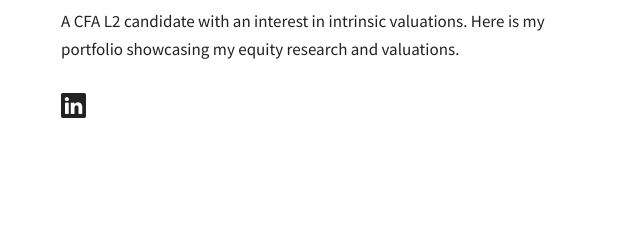
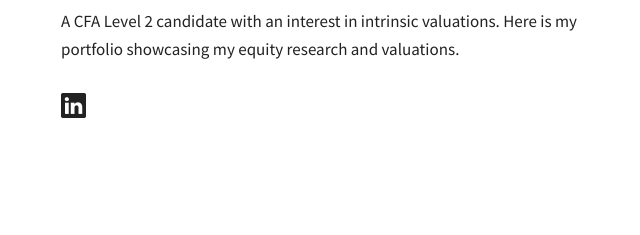
Before and after one commit to lakshayportfolio/lakshayportfolio.github.io, a plain HTML site: page index.html in a window 1280 px wide. Shown: the part 376-611 px from the top of the page, 21-661 px from the left. Drawn offline with nearby package versions, Linux system fonts and the light colour scheme; a web font is replaced by a local one.

Commit message:
Update index.html

```diff
--- a/index.html
+++ b/index.html
@@ -60,7 +60,7 @@
           <div class="col-lg-6 ">
             <div class="hero-content">
               <h1>Hi, I'm Lakshay.</h1>
-              <p>A CFA L2 candidate with an interest in intrinsic valuations. Here is my portfolio showcasing my equity research and valuations.</p>
+              <p>A CFA Level 2 candidate with an interest in intrinsic valuations. Here is my portfolio showcasing my equity research and valuations.</p>
               <ul class="list-unstyled list-social">
                 <li><a href="https://www.linkedin.com/in/lakshay-anand-0358b316a/"><i class="bi bi-linkedin"></i></a></li>
               </ul>
```
